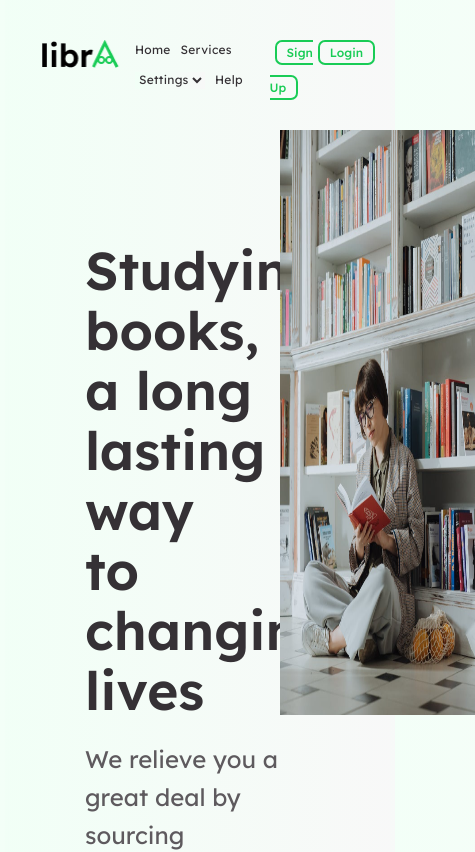
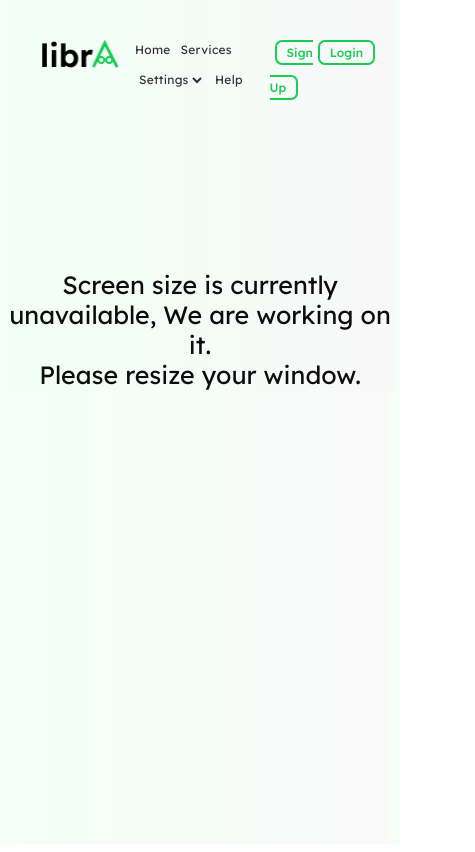
Before and after one commit to Nifix001/Libra, a React (Create React App) app: page / in a window 390 px wide. Shown: the top 852 px of the page, 475 px wide, since content can reach past the window. Built offline with nearby package versions, Linux system fonts and the light colour scheme.

Commit message:
New commit

```diff
--- a/src/Layout/HomeLayout.js
+++ b/src/Layout/HomeLayout.js
@@ -5,7 +5,7 @@ import { useState, useEffect } from "react";
 
 export default function HomeLayout() {
 
-  const [smallScreenSize, setSmallScreenSize] = useState(window.minWidth < 900);
+  const [smallScreenSize, setSmallScreenSize] = useState(window.innerWidth < 900);
 
   useEffect(() => {
     const handleResize = (e) => {
--- a/src/index.css
+++ b/src/index.css
@@ -36,7 +36,7 @@ header{
   line-height: 30px;
 }
 
-@media(max-width: 1099px){
+@media(max-width: 900px){
   body{
     background: linear-gradient(90deg, rgba(241, 255, 246, 0.86) 0%, rgba(248, 248, 248, 0.86) 101.67%);
   }
@@ -108,7 +108,7 @@ header{
   }
 }
 
-@media(min-width: 1100px){
+@media(min-width: 900px){
 header img{
   width: 85px;
   height: 40px;
--- a/src/pages/LogIn.js
+++ b/src/pages/LogIn.js
@@ -9,12 +9,12 @@ import { motion } from "framer-motion";
 
 export default function LogIn() {
 
-  const [smallScreenSize, setSmallScreenSize] = useState(window.minWidth < 1100);
+  const [smallScreenSize, setSmallScreenSize] = useState(window.minWidth < 900);
 
   useEffect(() => {
     const handleResize = (e) => {
       e.preventDefault();
-      setSmallScreenSize(window.innerWidth < 1100);
+      setSmallScreenSize(window.innerWidth < 900);
     };
 
     window.addEventListener('resize', handleResize);
--- a/src/pages/Services.js
+++ b/src/pages/Services.js
@@ -15,12 +15,12 @@ import { useEffect, useState } from "react";
 
 export default function Services() {
 
-  const [smallScreenSize, setSmallScreenSize] = useState(window.minWidth < 1100);
+  const [smallScreenSize, setSmallScreenSize] = useState(window.minWidth < 900);
 
   useEffect(() => {
     const handleResize = (e) => {
       e.preventDefault();
-      setSmallScreenSize(window.innerWidth < 1100);
+      setSmallScreenSize(window.innerWidth < 900);
     };
 
     window.addEventListener('resize', handleResize);
--- a/src/pages/SignUp.js
+++ b/src/pages/SignUp.js
@@ -9,12 +9,12 @@ import { motion } from "framer-motion";
 
 export default function SignUp( ) {
 
-  const [smallScreenSize, setSmallScreenSize] = useState(window.minWidth < 1100);
+  const [smallScreenSize, setSmallScreenSize] = useState(window.minWidth < 900);
 
   useEffect(() => {
     const handleResize = (e) => {
       e.preventDefault();
-      setSmallScreenSize(window.innerWidth < 1100);
+      setSmallScreenSize(window.innerWidth < 900);
     };
 
     window.addEventListener('resize', handleResize);
```
